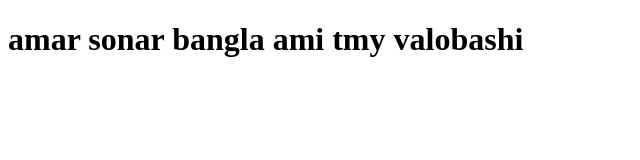
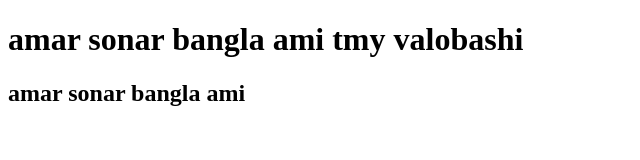
Before and after one commit to wasifahmed85/wasif, a plain HTML site: page index.html in a window 1280 px wide. Shown: the whole page, without its empty margins (0-640 px from the left). Drawn offline with Linux system fonts and the light colour scheme.

```diff
--- a/index.html
+++ b/index.html
@@ -7,5 +7,6 @@
 </head>
 <body>
     <h1>amar sonar bangla ami tmy valobashi</h1>
+    <h2>amar sonar bangla ami </h2>
 </body>
 </html>
```
